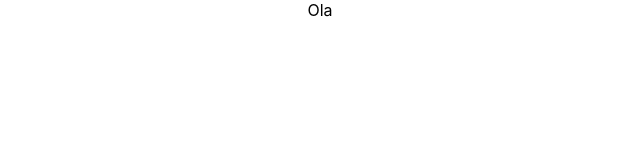
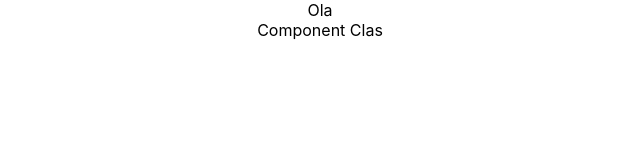
Before and after one commit to luiscns-alt/reinaweb-react-fundamentos, a React (Create React App) app: page / in a window 1280 px wide. Shown: the top 160 px of the page, without its empty margins (320-960 px from the left). Built offline with nearby package versions, Linux system fonts and the light colour scheme.

Commit message:
Feat: Funtion and Class components.

```diff
--- a/src/App.js
+++ b/src/App.js
@@ -1,10 +1,11 @@
 import "./App.css";
-import TextCounter from "./components/TextCounter";
+import TextCounter, { TextCounter2 } from "./components/TextCounter";
 
 function App() {
   return (
     <div className="App">
       <TextCounter />
+      <TextCounter2 />
     </div>
   );
 }
--- a/src/components/TextCounter.jsx
+++ b/src/components/TextCounter.jsx
@@ -1,5 +1,11 @@
-import React from "react";
+import React, { Component } from "react";
 
 export default function TextCounter() {
   return <div>Ola</div>;
 }
+
+export class TextCounter2 extends Component {
+  render() {
+    return <div>Component Clas</div>;
+  }
+}
```
